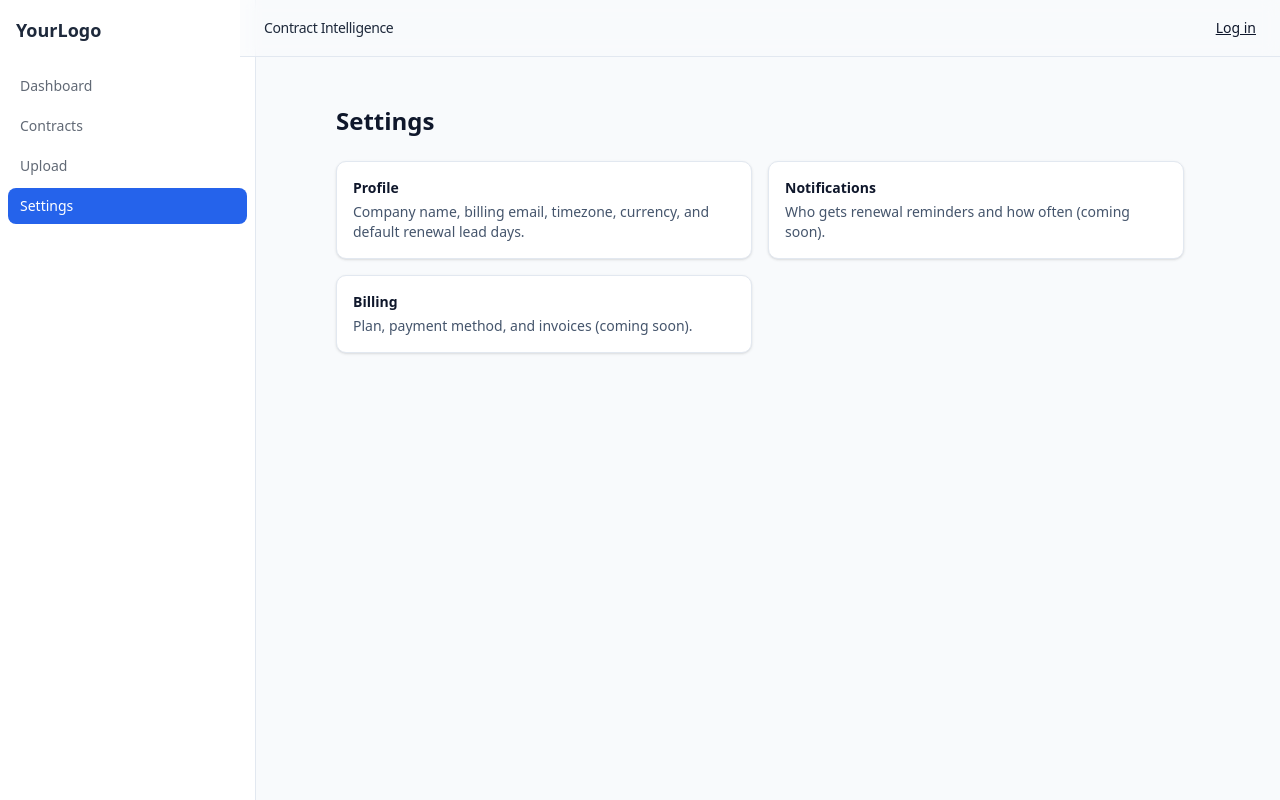
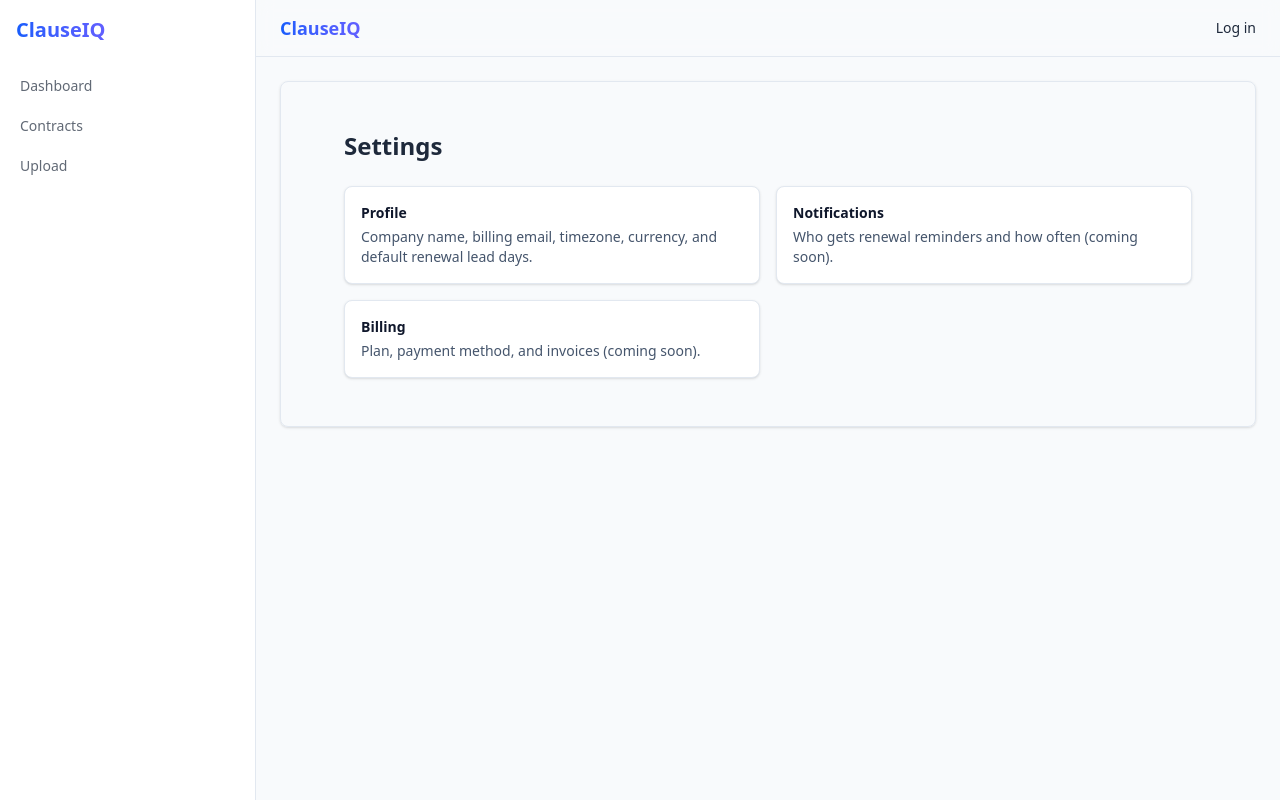
Before and after one commit to devonschell/contracts-app, a Next.js app: page /settings in a window 1280 px wide. Built offline with nearby package versions, Linux system fonts and the light colour scheme; no server answers.

Commit message:
auto: hourly snapshot 2025-10-23-1105

```diff
--- a/package.json
+++ b/package.json
@@ -43,10 +43,12 @@
     "@types/node": "^20",
     "@types/react": "^19",
     "@types/react-dom": "^19",
+    "autoprefixer": "^10.4.21",
     "eslint": "^9",
     "eslint-config-next": "15.5.2",
+    "postcss": "^8.5.6",
     "prisma": "^6.15.0",
-    "tailwindcss": "^4",
+    "tailwindcss": "^4.1.16",
     "tw-animate-css": "^1.3.8",
     "typescript": "^5"
   }
--- a/src/app/(app)/layout.tsx
+++ b/src/app/(app)/layout.tsx
@@ -7,18 +7,18 @@ export const dynamic = "force-dynamic";
 
 export default function AppLayout({ children }: { children: React.ReactNode }) {
   return (
-    <div className="min-h-dvh bg-slate-50 text-slate-900">
-      <div className="flex min-h-dvh">
-        {/* Left rail */}
-        <aside className="sticky top-0 h-dvh w-60 shrink-0 border-r bg-white">
-          <Sidebar />
-        </aside>
+    <div className="min-h-screen flex bg-background text-foreground">
+      {/* Sidebar */}
+      <aside className="sticky top-0 h-screen w-64 shrink-0 border-r border-border bg-sidebar">
+        <Sidebar />
+      </aside>
 
-        {/* Main column */}
-        <main className="min-w-0 flex-1">
-          <Topbar />
-          <div className="px-8 py-6">
-            <div className="mx-auto max-w-6xl">{children}</div>
+      {/* Main Content */}
+      <div className="flex-1 flex flex-col min-w-0">
+        <Topbar />
+        <main className="flex-1 p-6">
+          <div className="max-w-6xl mx-auto bg-card border border-border rounded-lg shadow-sm p-6">
+            {children}
           </div>
         </main>
       </div>
--- a/src/app/globals.css
+++ b/src/app/globals.css
@@ -16,31 +16,9 @@
   --color-sidebar-primary: var(--sidebar-primary);
   --color-sidebar-foreground: var(--sidebar-foreground);
   --color-sidebar: var(--sidebar);
-  --color-chart-5: var(--chart-5);
-  --color-chart-4: var(--chart-4);
-  --color-chart-3: var(--chart-3);
-  --color-chart-2: var(--chart-2);
-  --color-chart-1: var(--chart-1);
   --color-ring: var(--ring);
   --color-input: var(--input);
   --color-border: var(--border);
-  --color-destructive: var(--destructive);
-  --color-accent-foreground: var(--accent-foreground);
-  --color-accent: var(--accent);
-  --color-muted-foreground: var(--muted-foreground);
-  --color-muted: var(--muted);
-  --color-secondary-foreground: var(--secondary-foreground);
-  --color-secondary: var(--secondary);
-  --color-primary-foreground: var(--primary-foreground);
-  --color-primary: var(--primary);
-  --color-popover-foreground: var(--popover-foreground);
-  --color-popover: var(--popover);
-  --color-card-foreground: var(--card-foreground);
-  --color-card: var(--card);
-  --radius-sm: calc(var(--radius) - 4px);
-  --radius-md: calc(var(--radius) - 2px);
-  --radius-lg: var(--radius);
-  --radius-xl: calc(var(--radius) + 4px);
 }
 
 /* -------------------------------------------------- */
@@ -49,93 +27,84 @@
 :root {
   --radius: 0.625rem;
 
-  /* Core background & text */
-  --background: #F8FAFC;
-  --foreground: #1E293B;
+  --background: #f8fafc;
+  --foreground: #1e293b;
+  --card: #ffffff;
+  --card-foreground: #1e293b;
+  --popover: #ffffff;
+  --popover-foreground: #1e293b;
 
-  /* Cards, popovers, and base layers */
-  --card: #FFFFFF;
-  --card-foreground: #1E293B;
-  --popover: #FFFFFF;
-  --popover-foreground: #1E293B;
+  --primary: #2563eb;
+  --primary-foreground: #ffffff;
+  --accent: #6366f1;
+  --accent-foreground: #ffffff;
 
-  /* Brand colors */
-  --primary: #2563EB; /* Bright Blue */
-  --primary-foreground: #FFFFFF;
-  --accent: #6366F1; /* Indigo highlight */
-  --accent-foreground: #FFFFFF;
+  --secondary: #e0e7ff;
+  --secondary-foreground: #1e3a8a;
+  --muted: #f1f5f9;
+  --muted-foreground: #64748b;
 
-  /* Supporting tones */
-  --secondary: #E0E7FF;
-  --secondary-foreground: #1E3A8A;
-  --muted: #F1F5F9;
-  --muted-foreground: #64748B;
+  --border: #e2e8f0;
+  --input: #e2e8f0;
+  --ring: #60a5fa;
 
-  /* UI elements */
-  --border: #E2E8F0;
-  --input: #E2E8F0;
-  --ring: #60A5FA;
+  --destructive: #dc2626;
+  --chart-1: #3b82f6;
+  --chart-2: #6366f1;
+  --chart-3: #22c55e;
+  --chart-4: #facc15;
+  --chart-5: #f97316;
 
-  /* Status colors */
-  --destructive: #DC2626;
-  --chart-1: #3B82F6;
-  --chart-2: #6366F1;
-  --chart-3: #22C55E;
-  --chart-4: #FACC15;
-  --chart-5: #F97316;
-
-  /* Sidebar */
-  --sidebar: #FFFFFF;
-  --sidebar-foreground: #1E293B;
-  --sidebar-primary: #2563EB;
-  --sidebar-primary-foreground: #FFFFFF;
-  --sidebar-accent: #E0E7FF;
-  --sidebar-accent-foreground: #1E3A8A;
-  --sidebar-border: #E2E8F0;
-  --sidebar-ring: #60A5FA;
+  --sidebar: #ffffff;
+  --sidebar-foreground: #1e293b;
+  --sidebar-primary: #2563eb;
+  --sidebar-primary-foreground: #ffffff;
+  --sidebar-accent: #e0e7ff;
+  --sidebar-accent-foreground: #1e3a8a;
+  --sidebar-border: #e2e8f0;
+  --sidebar-ring: #60a5fa;
 }
 
 /* -------------------------------------------------- */
-/* 🌙 ClauseIQ Dark Mode (Cool tech contrast)         */
+/* 🌙 ClauseIQ Dark Mode                              */
 /* -------------------------------------------------- */
 .dark {
-  --background: #0F172A;
-  --foreground: #F8FAFC;
+  --background: #0f172a;
+  --foreground: #f8fafc;
+  --card: #1e293b;
+  --card-foreground: #f8fafc;
+  --popover: #1e293b;
+  --popover-foreground: #f8fafc;
 
-  --card: #1E293B;
-  --card-foreground: #F8FAFC;
-  --popover: #1E293B;
-  --popover-foreground: #F8FAFC;
-
-  --primary: #3B82F6;
-  --primary-foreground: #FFFFFF;
-  --accent: #818CF8;
-  --accent-foreground: #FFFFFF;
+  --primary: #3b82f6;
+  --primary-foreground: #ffffff;
+  --accent: #818cf8;
+  --accent-foreground: #ffffff;
 
   --secondary: #334155;
-  --secondary-foreground: #E2E8F0;
-  --muted: #1E293B;
-  --muted-foreground: #CBD5E1;
+  --secondary-foreground: #e2e8f0;
+  --muted: #1e293b;
+  --muted-foreground: #cbd5e1;
 
-  --border: #1E293B;
-  --input: #1E293B;
-  --ring: #3B82F6;
+  --border: #1e293b;
+  --input: #1e293b;
+  --ring: #3b82f6;
 
-  --destructive: #EF4444;
-  --chart-1: #60A5FA;
-  --chart-2: #818CF8;
-  --chart-3: #22C55E;
-  --chart-4: #FACC15;
-  --chart-5: #FB923C;
+  --destructive: #ef4444;
+  --chart-1: #60a5fa;
+  --chart-2: #818cf8;
+  --chart-3: #22c55e;
+  --chart-4: #facc15;
+  --chart-5: #fb923c;
 
-  --sidebar: #1E293B;
-  --sidebar-foreground: #F8FAFC;
-  --sidebar-primary: #3B82F6;
-  --sidebar-primary-foreground: #FFFFFF;
+  --sidebar: #1e293b;
+  --sidebar-foreground: #f8fafc;
+  --sidebar-primary: #3b82f6;
+  --sidebar-primary-foreground: #ffffff;
   --sidebar-accent: #334155;
-  --sidebar-accent-foreground: #E2E8F0;
-  --sidebar-border: #1E293B;
-  --sidebar-ring: #3B82F6;
+  --sidebar-accent-foreground: #e2e8f0;
+  --sidebar-border: #1e293b;
+  --sidebar-ring: #3b82f6;
 }
 
 /* -------------------------------------------------- */
@@ -143,7 +112,7 @@
 /* -------------------------------------------------- */
 @layer base {
   * {
-    @apply border-border outline-ring/50;
+    @apply border-border focus:outline-none focus-visible:ring-2 focus-visible:ring-[var(--ring)];
   }
   body {
     @apply bg-background text-foreground;
@@ -153,7 +122,6 @@
 /* -------------------------------------------------- */
 /* Clickability safeguards                            */
 /* -------------------------------------------------- */
-
 main {
   position: relative;
   z-index: 0;
--- a/src/components/Sidebar.tsx
+++ b/src/components/Sidebar.tsx
@@ -24,7 +24,14 @@ export default function Sidebar() {
         bg-sidebar text-[color:var(--sidebar-foreground)]
       "
     >
-      <div className="p-4 text-lg font-semibold">YourLogo</div>
+      <div className="p-4">
+        <Link href="/" className="inline-block select-none">
+          <span className="text-xl font-bold bg-gradient-to-r from-blue-600 to-indigo-500 bg-clip-text text-transparent">
+            ClauseIQ
+          </span>
+        </Link>
+      </div>
+
       <nav className="flex flex-col gap-1 p-2">
         {nav.map((item) => {
           const active =
--- a/src/components/Topbar.tsx
+++ b/src/components/Topbar.tsx
@@ -6,22 +6,24 @@ import { SignedIn, SignedOut, UserButton } from "@clerk/nextjs";
 
 export default function Topbar() {
   return (
-    <header className="sticky top-0 z-20 border-b border-border bg-background/80 backdrop-blur supports-[backdrop-filter]:bg-background/60">
+    <header className="sticky top-0 z-30 border-b border-border bg-background/80 backdrop-blur supports-[backdrop-filter]:bg-background/60">
       <div className="mx-auto flex h-14 w-full max-w-7xl items-center justify-between px-6">
-        <div className="flex items-center gap-3">
-          <Link
-            href="/contracts"
-            className="text-sm font-medium tracking-tight text-foreground"
-          >
-            Contract Intelligence
-          </Link>
-        </div>
+        {/* Left: Wordmark */}
+        <Link href="/" className="select-none">
+          <span className="text-lg font-bold bg-gradient-to-r from-blue-600 to-indigo-500 bg-clip-text text-transparent">
+            ClauseIQ
+          </span>
+        </Link>
+
+        {/* Right: Clerk user */}
         <div className="text-sm">
           <SignedIn>
-            <UserButton />
+            <UserButton appearance={{ elements: { userButtonAvatarBox: "w-8 h-8" } }} />
           </SignedIn>
           <SignedOut>
-            <Link href="/login" className="underline">Log in</Link>
+            <Link href="/login" className="text-primary hover:underline">
+              Log in
+            </Link>
           </SignedOut>
         </div>
       </div>
```
Also changed, not shown: 1 other file (tests, documents, lock files or other folders).
